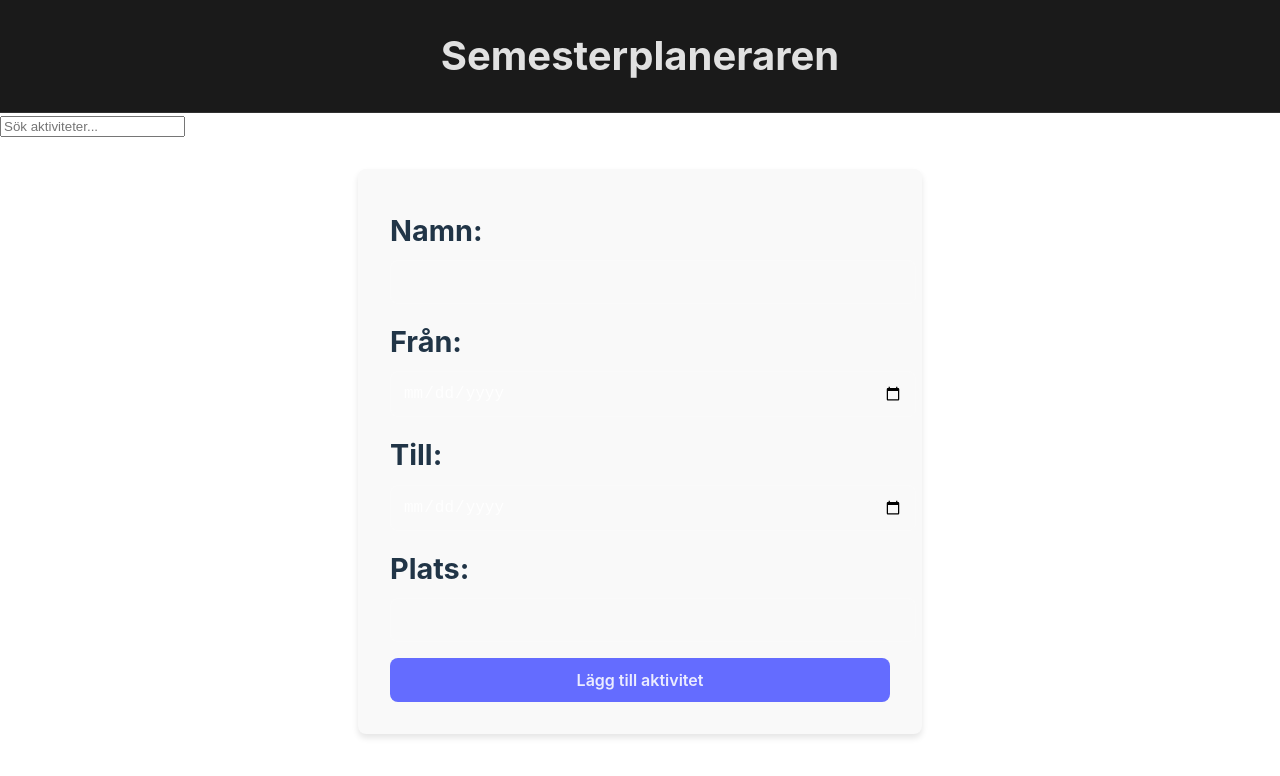
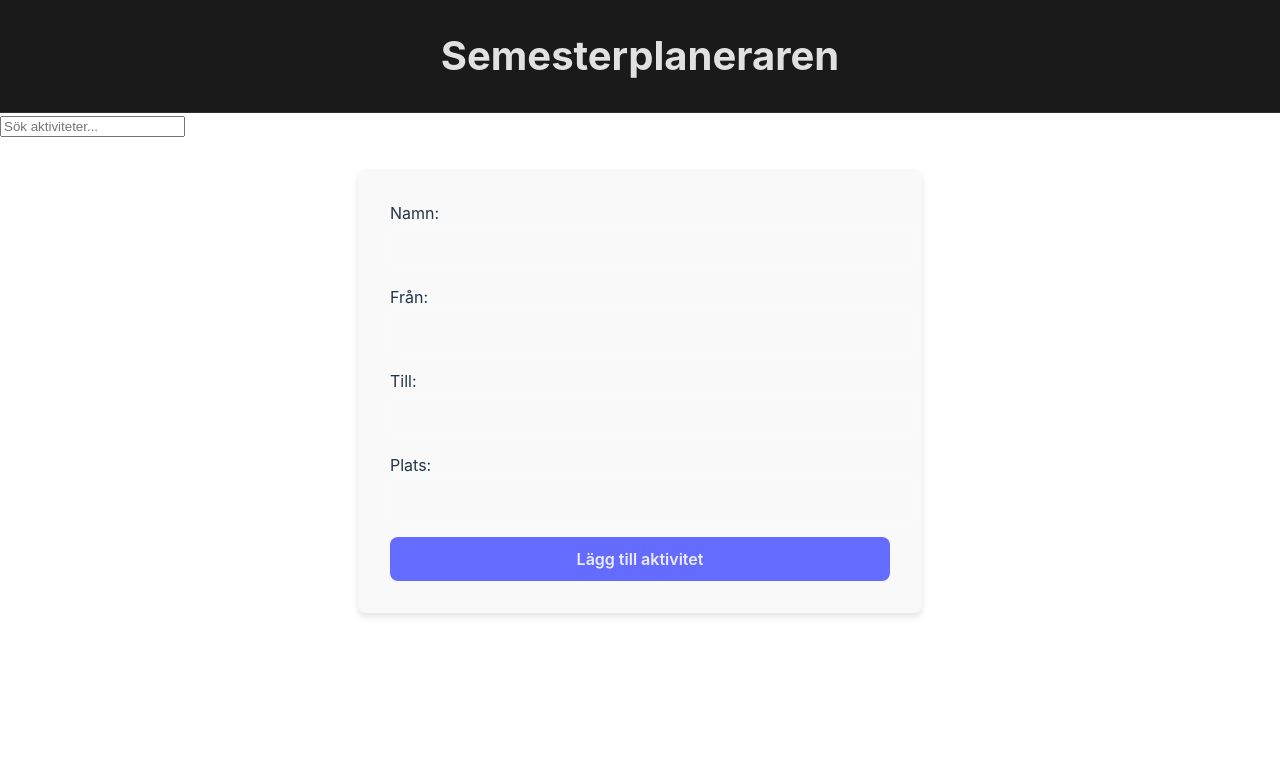
Before and after one commit to filipwretner/Reseplanerare, a React (Vite) app in the folder reseplanerare/: page / in a window 1280 px wide. Shown: the top 776 px of the page. Built offline with nearby package versions, Linux system fonts and the light colour scheme.

Commit message:
form component

```diff
--- a/reseplanerare/src/App.tsx
+++ b/reseplanerare/src/App.tsx
@@ -16,7 +16,7 @@ function App(): JSX.Element {
     id: string;
   }
 
-  const [activities, setActivities] = useState<Activity[]>(ActivityManager.getAll()); // Value is Activity and is imported from the ActivityManager
+  const [activities, setActivities] = useState<Activity[]>(ActivityManager.getActivities()); // Value is Activity and is imported from the ActivityManager
   const [editingActivity, setEditingActivity] = useState<Activity | null>(null); // Value is either an Activity or null
   const [filter, setFilter] = useState(''); // Value is empty until we change the state
   const [loading, setLoading] = useState(true); // Value is a boolean that is used to check if all the data has been loaded
@@ -25,7 +25,7 @@ function App(): JSX.Element {
   useEffect(() => { // Gets activited once, loads data with a timer
 
     setTimeout(() => {
-      const initialActivities = ActivityManager.getAll(); // Hämta initial data
+      const initialActivities = ActivityManager.getActivities(); // Hämta initial data
       setActivities(initialActivities);
       setLoading(false);
     }, 1000); // Laddningstid = 1 sekund
@@ -34,17 +34,17 @@ function App(): JSX.Element {
 
   const handleAddActivity = (name: string, firstDate: string, secondDate: string, location: string) => {
     ActivityManager.add(name, firstDate, secondDate, location);
-    setActivities([...ActivityManager.getAll()]);
+    setActivities([...ActivityManager.getActivities()]);
   };
 
   const handleDeleteActivity = (id: string) => {
     ActivityManager.delete(id);
-    setActivities([...ActivityManager.getAll()]);
+    setActivities([...ActivityManager.getActivities()]);
   };
 
   const handleEditActivity = (id: string, name: string, firstDate: string, secondDate: string, location: string) => {
     ActivityManager.edit(id, name, firstDate, secondDate, location);
-    setActivities([...ActivityManager.getAll()]);
+    setActivities([...ActivityManager.getActivities()]);
     setEditingActivity(null);
   };
 
--- a/reseplanerare/src/components/form/ActivityForm.tsx
+++ b/reseplanerare/src/components/form/ActivityForm.tsx
@@ -1,5 +1,6 @@
 // ActivityForm.tsx - Component that handles form input aswell as editing
 import React, { useState } from 'react';
+import FormInput from './FormInput';
 
 interface FormProps {
   onAddActivity: (name: string, firstDate: string, secondDate: string, location: string) => void;
@@ -41,22 +42,10 @@ function ActivityForm({ onAddActivity, onEditActivity, editingActivity }: FormPr
   return (
     <form onSubmit={handleSubmit}>
       {error && <p className="error-message">{error}</p>}
-      <div className="form-group">
-        <h2>Namn:</h2>
-        <input type="text" name="name" defaultValue={editingActivity ? editingActivity.name : ''} className="form-input" />
-      </div>
-      <div className="form-group">
-        <h2>Från:</h2>
-        <input type="date" name="firstDate" defaultValue={editingActivity ? editingActivity.firstDate : ''} className="form-input" />
-      </div>
-      <div className="form-group">
-        <h2>Till:</h2>
-        <input type="date" name="secondDate" defaultValue={editingActivity ? editingActivity.secondDate : ''} className="form-input" />
-      </div>
-      <div className="form-group">
-        <h2>Plats:</h2>
-        <input type="text" name="location" defaultValue={editingActivity ? editingActivity.location : ''} className="form-input" />
-      </div>
+      <FormInput type="text" name="name" defaultValue={editingActivity ? editingActivity.name : ""} className="form-input" label="Namn: " />
+      <FormInput type="text" name="firstDate" defaultValue={editingActivity ? editingActivity.firstDate : ""} className="form-input" label="Från: " />
+      <FormInput type="text" name="secondDate" defaultValue={editingActivity ? editingActivity.secondDate : ""} className="form-input" label="Till: " />
+      <FormInput type="text" name="location" defaultValue={editingActivity ? editingActivity.location : ""} className="form-input" label="Plats: " />
       <button type="submit" className="form-submit">{editingActivity ? 'Redigera aktivitet' : 'Lägg till aktivitet'}</button>
     </form>
   );
--- a/reseplanerare/src/components/form/FormInput.tsx
+++ b/reseplanerare/src/components/form/FormInput.tsx
@@ -1,5 +1,21 @@
 import React from "react";
 
 interface InputProps {
+    type: string;
+    name: string;
+    defaultValue?: string;
+    className?: string;
+    label: string;
+}
 
+function FormInput ({ type, name, defaultValue, className, label }: InputProps) {
+
+    return (
+        <div className="form-group">
+            <label htmlFor={name}>{label}</label>
+            <input type={type} name={name} defaultValue={defaultValue} className={className} />
+        </div>
+    );
 }
+
+export default FormInput;
--- a/reseplanerare/src/components/utils/ActivityManager.ts
+++ b/reseplanerare/src/components/utils/ActivityManager.ts
@@ -4,7 +4,7 @@ let activities: { name: string; firstDate: string; secondDate: string; location:
 
 export const ActivityManager = {
 
-  getAll: () => activities,
+  getActivities: () => activities,
 
   add: (name: string, firstDate: string, secondDate: string, location: string) => {
 
```
